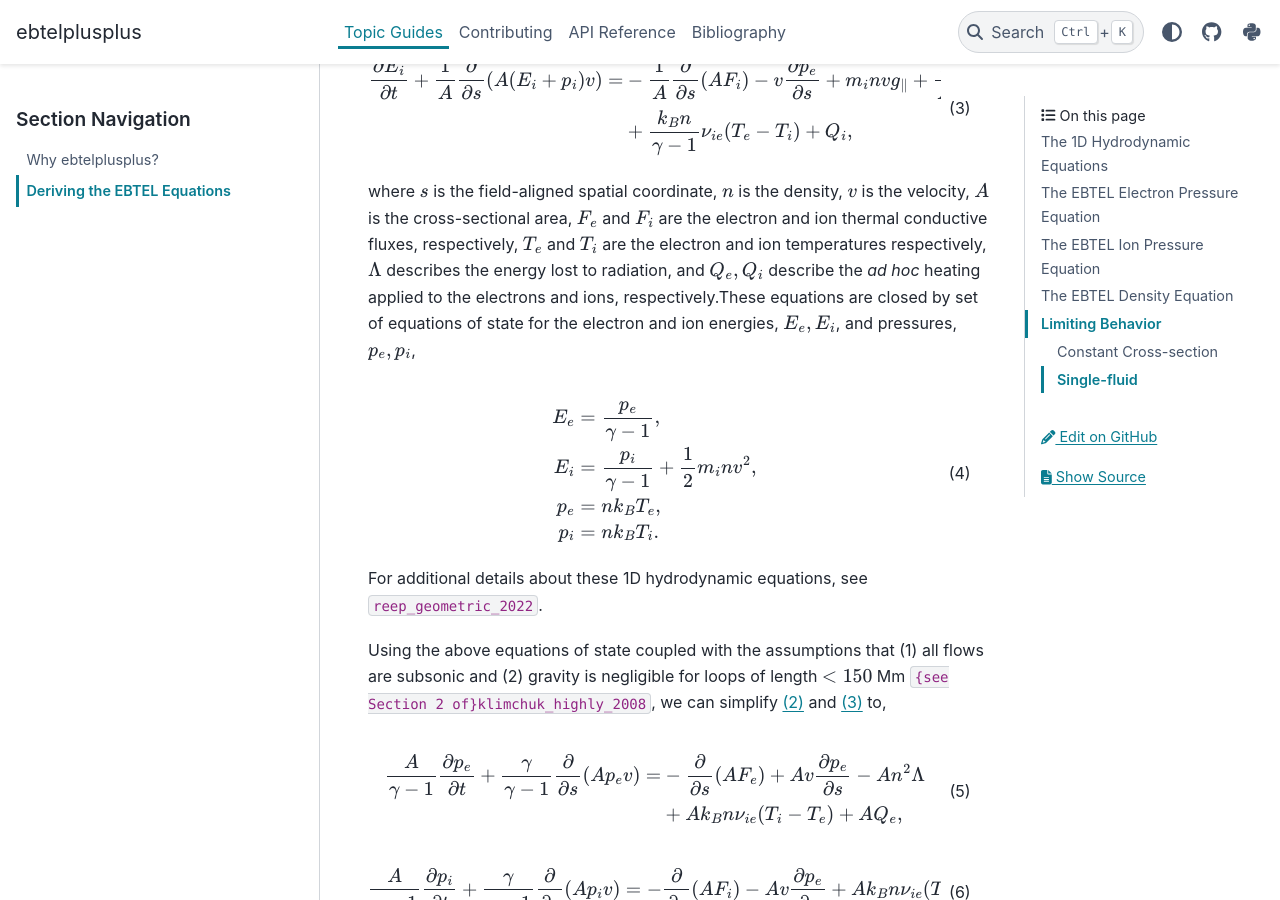
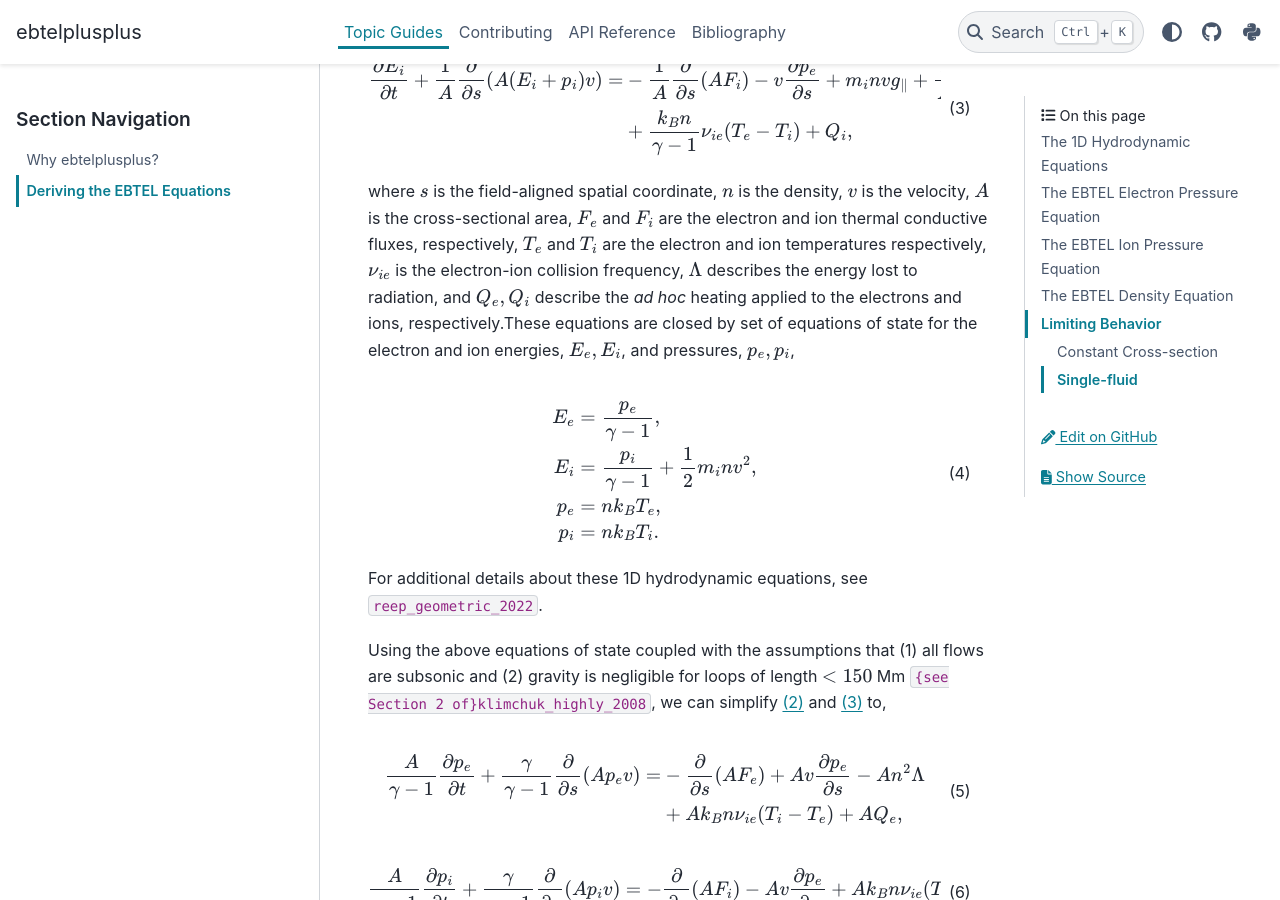
Before and after one commit to rice-solar-physics/ebtelplusplus, a Sphinx documentation site: the page built from docs/topic_guides/derivation.rst, in a window 1280 px wide and 900 px high, scrolled down 903 px. Built offline with Sphinx 7.4.7 and the PyData theme 0.15.4, drawn with Linux system fonts in a browser that asks for light colours; pages that are not in the unit, such as notebooks, are missing from menus; the version number could not be read and is left out; cross-references to code outside the pages are shown as plain code.

Commit message:
touchup topic guide

```diff
--- a/docs/topic_guides/derivation.rst
+++ b/docs/topic_guides/derivation.rst
@@ -46,6 +46,7 @@ where :math:`s` is the field-aligned spatial coordinate, :math:`n` is the densit
 :math:`v` is the velocity, :math:`A` is the cross-sectional area, :math:`F_e` and
 :math:`F_i` are the electron and ion thermal conductive fluxes, respectively,
 :math:`T_e` and :math:`T_i` are the electron and ion temperatures respectively,
+:math:`\nu_{ie}` is the electron-ion collision frequency,
 :math:`\Lambda` describes the energy lost to radiation, and :math:`Q_e,Q_i` describe
 the *ad hoc* heating applied to the electrons and ions, respectively.These equations
 are closed by set of equations of state for the electron and ion energies, :math:`E_e,E_i`,
```
